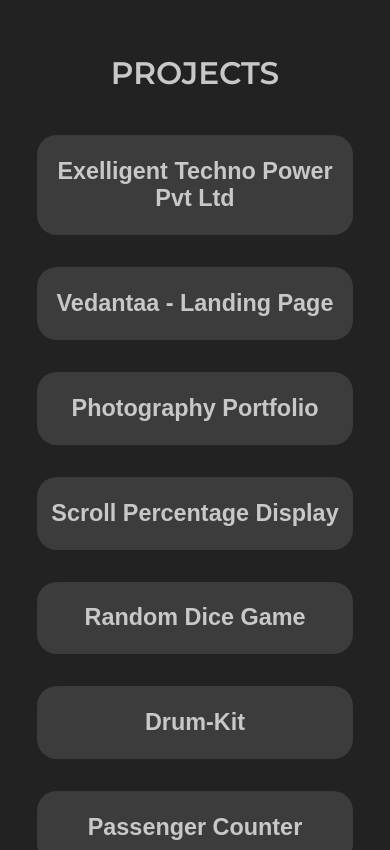
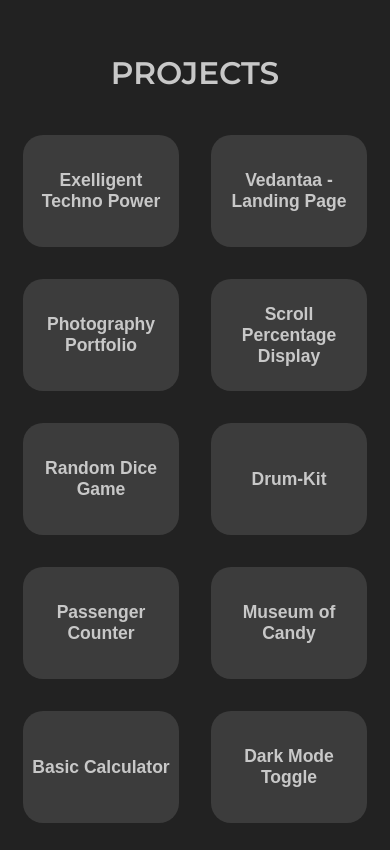
Before and after one commit to shubu10/Shubhankar-Portfolio, a plain HTML site: page index.html in a window 390 px wide. Shown: the part 1280-2130 px from the top of the page. Drawn offline with Linux system fonts and the light colour scheme.

Commit message:
fixed design

```diff
--- a/index.html
+++ b/index.html
@@ -129,7 +129,7 @@
 
                 <button class="proj">
                     <a href="#">
-                        <h1>Exelligent Techno Power Pvt Ltd</h1>
+                        <h1>Exelligent Techno Power</h1>
                     </a>
                 </button>
 
--- a/style.css
+++ b/style.css
@@ -367,16 +367,16 @@ section {
     }
 
     .proj-stack {
-        width: 90%;
+        width: 100%;
     }
 
     .proj {
         border: none;
-        width: 90%;
-        height: auto;
+        width: 40%;
+        height: 7rem;
         margin: 1rem;
-        padding: 1%;
-        font-size: 4vw;
+        padding: 2%;
+        font-size: 3vw;
         transition: none;
     }
 
```
